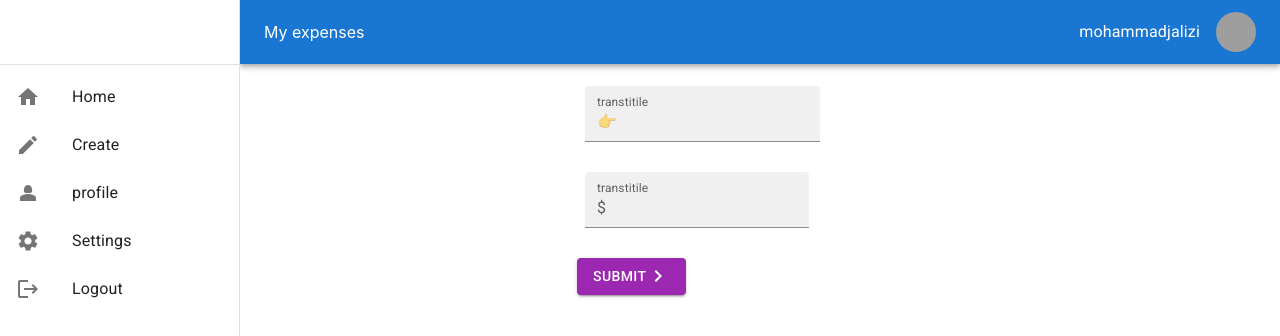
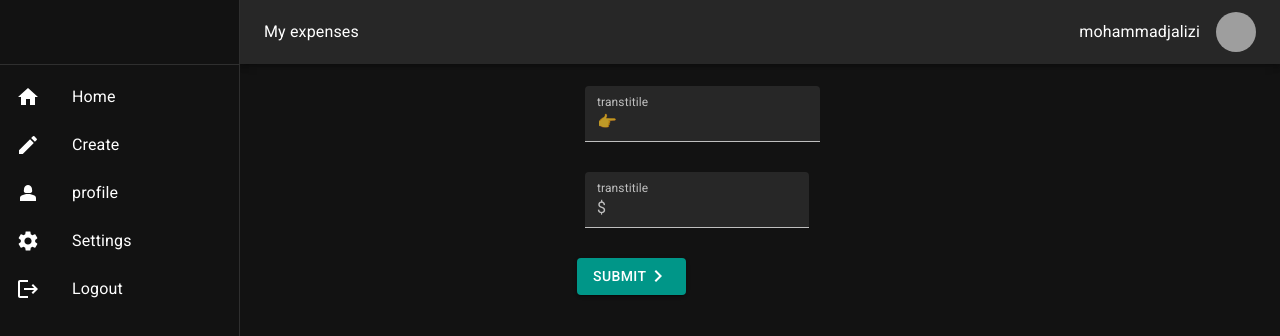
Before and after one commit to mohammadjalizi/Material-UI-project-1-, a React (Create React App) app: page /create in a window 1280 px wide. Shown: the top 336 px of the page. Built offline with nearby package versions, Linux system fonts and the light colour scheme; grey boxes are pictures that could not be loaded.

Commit message:
added project

```diff
--- a/src/App.js
+++ b/src/App.js
@@ -7,7 +7,9 @@
 import Creact from "./pages/Creact/Creact";
 import Home from "./pages/Home/Home";
 import Root from "./pages/Root";
-
+import { ThemeProvider, createTheme } from '@mui/material/styles';
+import CssBaseline from '@mui/material/CssBaseline';
+import { purple,teal } from '@mui/material/colors';
 
 const router = createBrowserRouter(
   createRoutesFromElements(
@@ -20,8 +22,28 @@
   )
 );
 
+
+const darkTheme = createTheme({
+  palette: {
+    mode: 'dark',
+    primary:{main:teal[500]}
+  },
+});
+
 function App() {
-  return <RouterProvider router={router} />;
+  return  (
+    <ThemeProvider theme={darkTheme}>
+            <CssBaseline />
+
+     <RouterProvider router={router} />
+     </ThemeProvider>
+
+     )
+
+
+
+
+
 }
 
 export default App;
--- a/src/pages/Creact/Creact.jsx
+++ b/src/pages/Creact/Creact.jsx
@@ -9,7 +9,7 @@
 import { ChevronRight } from '@mui/icons-material';
 const ColorButton = styled(Button)(({ theme }) => ({
   color: theme.palette.getContrastText(purple[500]),
-  backgroundColor: purple[500],
+  backgroundColor:theme.palette.primary.main,
   '&:hover': {
     backgroundColor: purple[700],
   },
```
